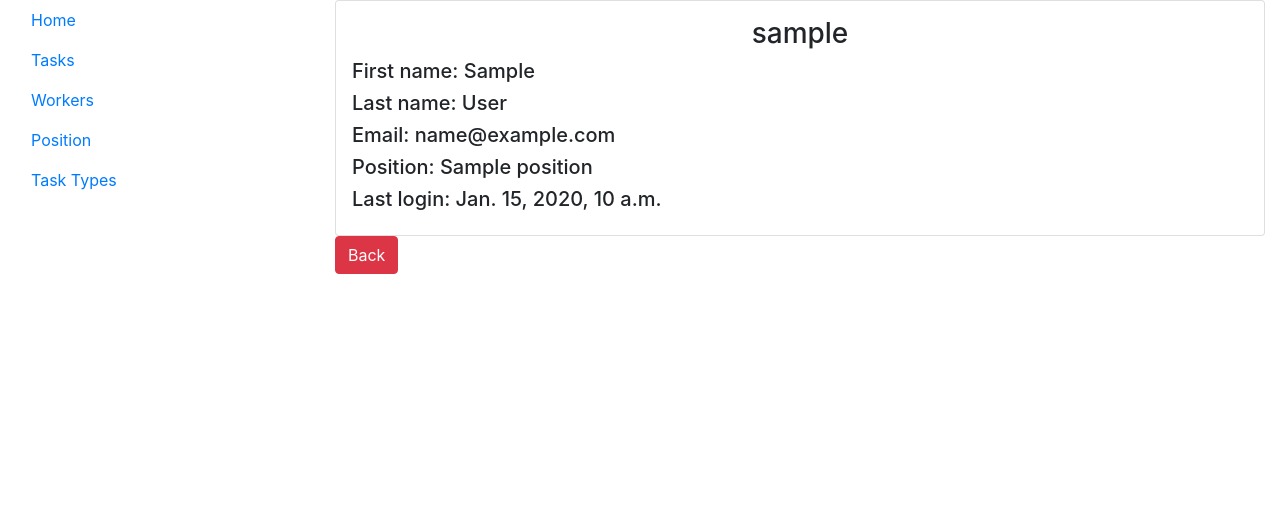
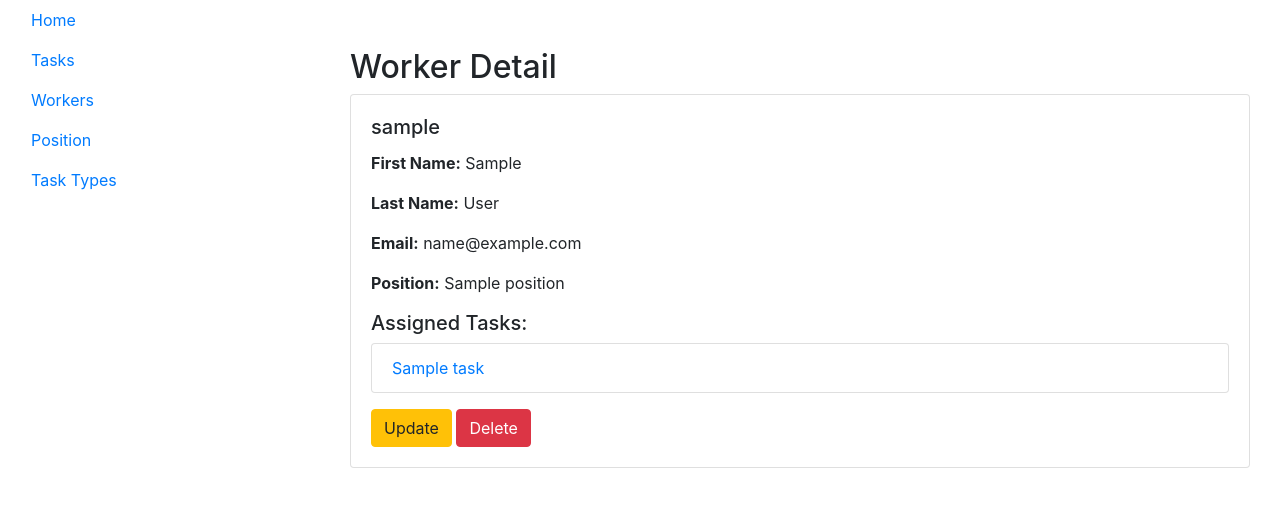
Before and after one commit to voboian/IT-Company-Task-Manager, a Django app: page /workers/1/ in a window 1280 px wide. Shown: the top 507 px of the page. Run offline with Django 5.2, Linux system fonts and the light colour scheme; a user stored in the database is signed in; tables that the repository leaves empty hold one stand-in row (values such as "Sample post").

Commit message:
add update and delete btn and add styles bootstrap

```diff
--- a/templates/tasks/worker_detail.html
+++ b/templates/tasks/worker_detail.html
@@ -1,19 +1,26 @@
 {% extends "base.html" %}
 
 {% block content %}
-  <div class="row">
-    <div class="col-xl-12">
-      <div class="card Recent-Users p-3">
-        <h3 class="text-center">{{ worker.username }}</h3>
-
-        <h5>First name: {{ worker.first_name }}</h5>
-        <h5>Last name: {{ worker.last_name }}</h5>
-        <h5>Email: {{ worker.email }}</h5>
-        <h5>Position: {{ worker.position.name }}</h5>
-        <h5>Last login: {{ worker.last_login }}</h5>
-      </div>
-
-      <a href="{% url "tasks:workers-list" %}" class="btn btn-danger">Back</a>
+<div class="container mt-5">
+    <h2>Worker Detail</h2>
+    <div class="card">
+        <div class="card-body">
+            <h5 class="card-title">{{ worker.username }}</h5>
+            <p class="card-text"><strong>First Name:</strong> {{ worker.first_name }}</p>
+            <p class="card-text"><strong>Last Name:</strong> {{ worker.last_name }}</p>
+            <p class="card-text"><strong>Email:</strong> {{ worker.email }}</p>
+            <p class="card-text"><strong>Position:</strong> {{ worker.position.name }}</p>
+            <h5>Assigned Tasks:</h5>
+            <ul class="list-group mb-3">
+                {% for task in worker.tasks.all %}
+                    <li class="list-group-item">
+                        <a href="{% url 'tasks:tasks-detail' task.id %}">{{ task.name }}</a>
+                    </li>
+                {% endfor %}
+            </ul>
+            <a href="{% url 'tasks:workers-update' worker.id %}" class="btn btn-warning">Update</a>
+            <a href="{% url 'tasks:workers-delete' worker.id %}" class="btn btn-danger">Delete</a>
+        </div>
     </div>
-  </div>
-{% endblock content %}
+</div>
+{% endblock %}
```
Also changed, not shown: templates/tasks/positions_list.html (+18 -8 lines), templates/tasks/tasks_list.html (+15 -4 lines), templates/tasks/tasks_types_list.html (+16 -8 lines), templates/tasks/workers_list.html (+32 -8 lines).
